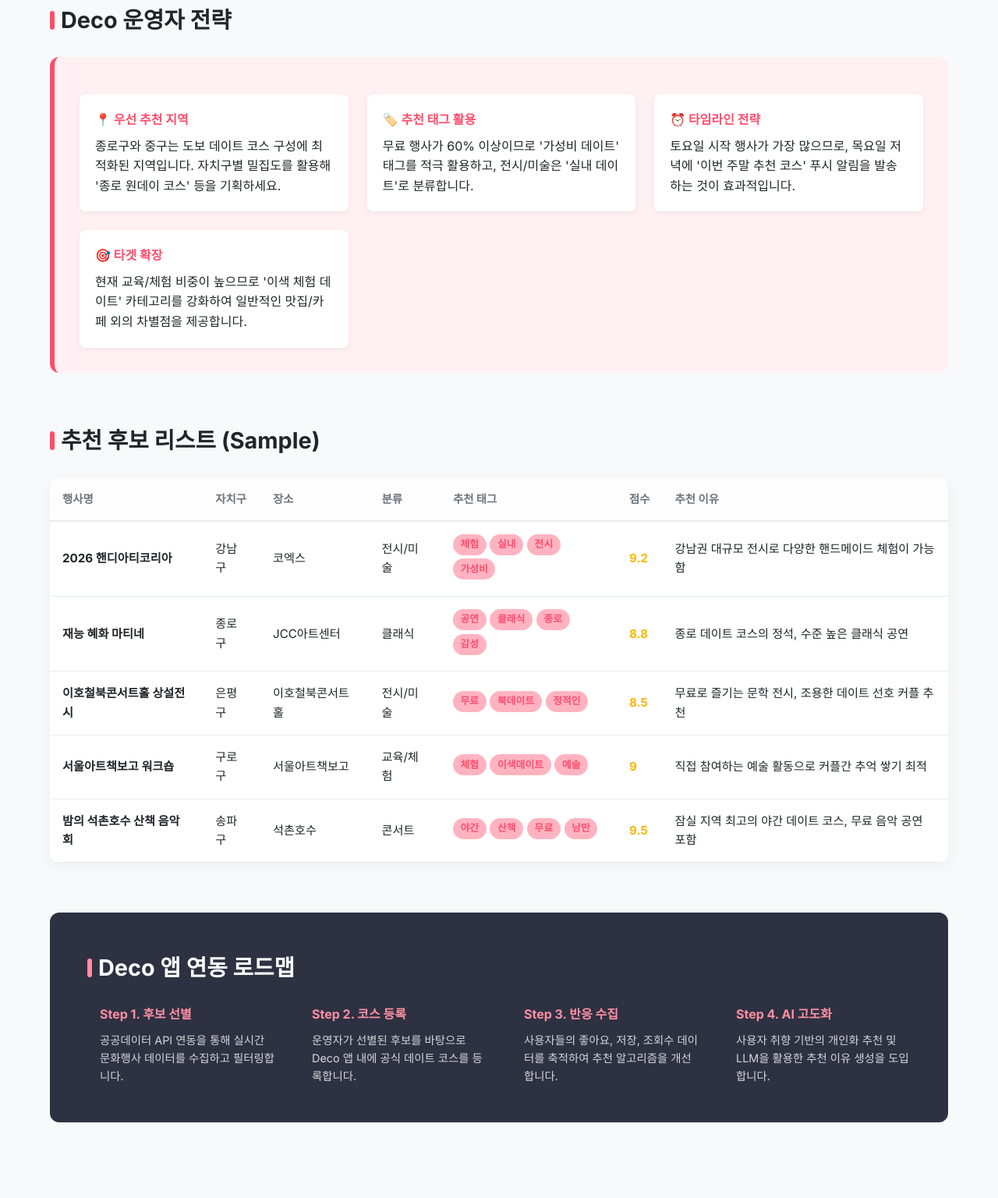
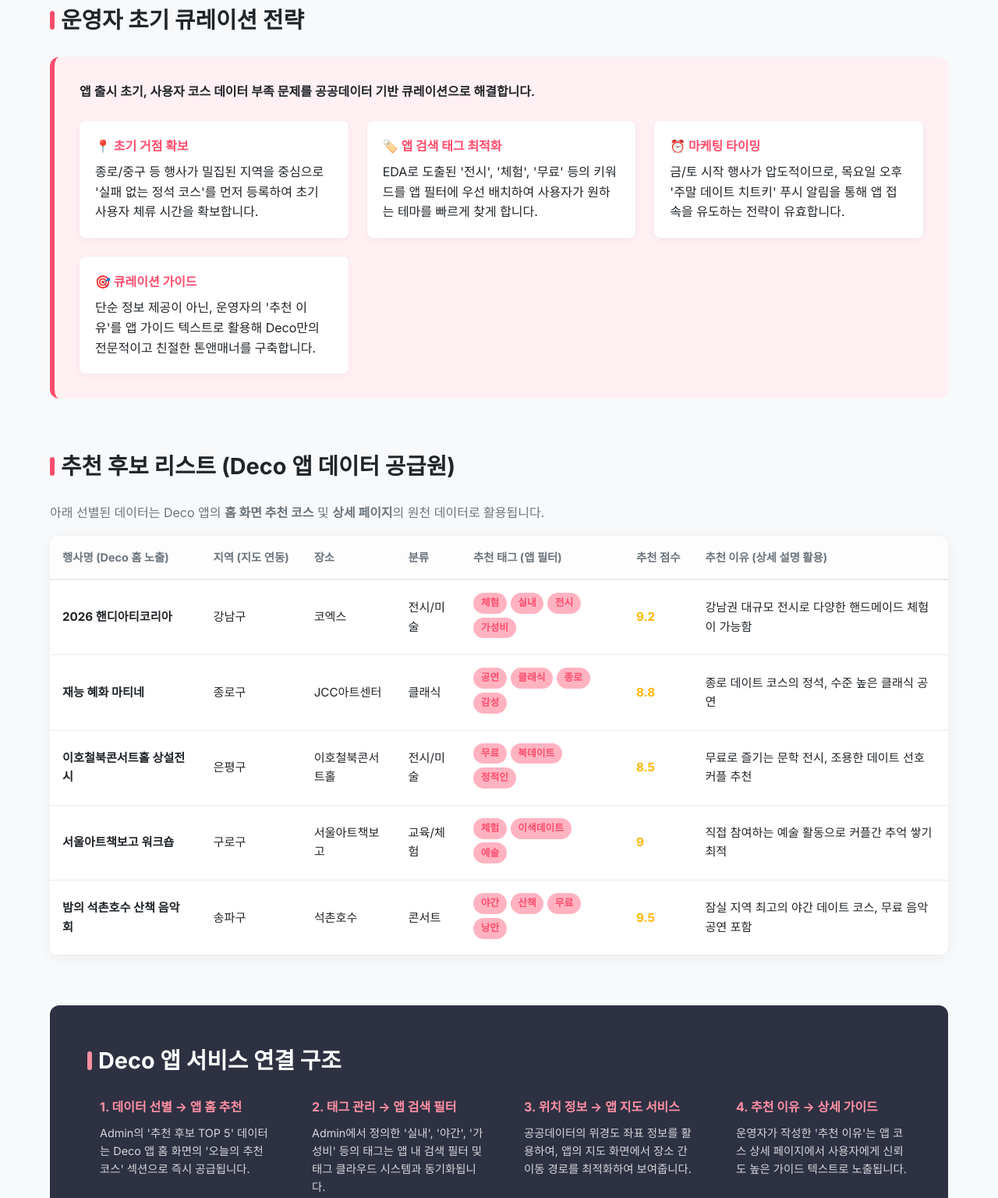
Before and after one commit to JIKYUNGHEE/DecoAdmin, a plain HTML site: page docs/index.html in a window 1280 px wide. Shown: the part 1330-2866 px from the top of the page at 78% size. Drawn offline with Linux system fonts and the light colour scheme.

```diff
--- a/docs/app.js
+++ b/docs/app.js
@@ -6,7 +6,8 @@
         category: "전시/미술",
         tags: ["체험", "실내", "전시", "가성비"],
         score: 9.2,
-        reason: "강남권 대규모 전시로 다양한 핸드메이드 체험이 가능함"
+        reason: "강남권 대규모 전시로 다양한 핸드메이드 체험이 가능함",
+        appSection: "홈 추천 코스"
     },
     {
         name: "재능 혜화 마티네",
@@ -15,7 +16,8 @@
         category: "클래식",
         tags: ["공연", "클래식", "종로", "감성"],
         score: 8.8,
-        reason: "종로 데이트 코스의 정석, 수준 높은 클래식 공연"
+        reason: "종로 데이트 코스의 정석, 수준 높은 클래식 공연",
+        appSection: "홈 추천 코스"
     },
     {
         name: "이호철북콘서트홀 상설전시",
@@ -24,7 +26,8 @@
         category: "전시/미술",
         tags: ["무료", "북데이트", "정적인"],
         score: 8.5,
-        reason: "무료로 즐기는 문학 전시, 조용한 데이트 선호 커플 추천"
+        reason: "무료로 즐기는 문학 전시, 조용한 데이트 선호 커플 추천",
+        appSection: "검색 필터 연동"
     },
     {
         name: "서울아트책보고 워크숍",
@@ -33,7 +36,8 @@
         category: "교육/체험",
         tags: ["체험", "이색데이트", "예술"],
         score: 9.0,
-        reason: "직접 참여하는 예술 활동으로 커플간 추억 쌓기 최적"
+        reason: "직접 참여하는 예술 활동으로 커플간 추억 쌓기 최적",
+        appSection: "코스 상세 가이드"
     },
     {
         name: "밤의 석촌호수 산책 음악회",
@@ -42,7 +46,8 @@
         category: "콘서트",
         tags: ["야간", "산책", "무료", "낭만"],
         score: 9.5,
-        reason: "잠실 지역 최고의 야간 데이트 코스, 무료 음악 공연 포함"
+        reason: "잠실 지역 최고의 야간 데이트 코스, 무료 음악 공연 포함",
+        appSection: "지도/야간 테마"
     }
 ];
 
--- a/docs/index.html
+++ b/docs/index.html
@@ -90,24 +90,25 @@
 
         <!-- Deco Operator Insights -->
         <section id="operator-insights">
-            <h2>Deco 운영자 전략</h2>
+            <h2>운영자 초기 큐레이션 전략</h2>
             <div class="insight-box">
+                <p style="margin-bottom: 1.5rem; color: var(--text-main); font-weight: 600;">앱 출시 초기, 사용자 코스 데이터 부족 문제를 공공데이터 기반 큐레이션으로 해결합니다.</p>
                 <div class="insight-list">
                     <div class="insight-item">
-                        <strong>📍 우선 추천 지역</strong>
-                        <p>종로구와 중구는 도보 데이트 코스 구성에 최적화된 지역입니다. 자치구별 밀집도를 활용해 '종로 원데이 코스' 등을 기획하세요.</p>
+                        <strong>📍 초기 거점 확보</strong>
+                        <p>종로/중구 등 행사가 밀집된 지역을 중심으로 '실패 없는 정석 코스'를 먼저 등록하여 초기 사용자 체류 시간을 확보합니다.</p>
                     </div>
                     <div class="insight-item">
-                        <strong>🏷️ 추천 태그 활용</strong>
-                        <p>무료 행사가 60% 이상이므로 '가성비 데이트' 태그를 적극 활용하고, 전시/미술은 '실내 데이트'로 분류합니다.</p>
+                        <strong>🏷️ 앱 검색 태그 최적화</strong>
+                        <p>EDA로 도출된 '전시', '체험', '무료' 등의 키워드를 앱 필터에 우선 배치하여 사용자가 원하는 테마를 빠르게 찾게 합니다.</p>
                     </div>
                     <div class="insight-item">
-                        <strong>⏰ 타임라인 전략</strong>
-                        <p>토요일 시작 행사가 가장 많으므로, 목요일 저녁에 '이번 주말 추천 코스' 푸시 알림을 발송하는 것이 효과적입니다.</p>
+                        <strong>⏰ 마케팅 타이밍</strong>
+                        <p>금/토 시작 행사가 압도적이므로, 목요일 오후 '주말 데이트 치트키' 푸시 알림을 통해 앱 접속을 유도하는 전략이 유효합니다.</p>
                     </div>
                     <div class="insight-item">
-                        <strong>🎯 타겟 확장</strong>
-                        <p>현재 교육/체험 비중이 높으므로 '이색 체험 데이트' 카테고리를 강화하여 일반적인 맛집/카페 외의 차별점을 제공합니다.</p>
+                        <strong>🎯 큐레이션 가이드</strong>
+                        <p>단순 정보 제공이 아닌, 운영자의 '추천 이유'를 앱 가이드 텍스트로 활용해 Deco만의 전문적이고 친절한 톤앤매너를 구축합니다.</p>
                     </div>
                 </div>
             </div>
@@ -115,18 +116,19 @@
 
         <!-- Recommendation Candidate Management -->
         <section id="recommendations">
-            <h2>추천 후보 리스트 (Sample)</h2>
+            <h2>추천 후보 리스트 (Deco 앱 데이터 공급원)</h2>
+            <p class="section-desc" style="margin-bottom: 1rem; color: var(--text-muted);">아래 선별된 데이터는 Deco 앱의 <strong>홈 화면 추천 코스</strong> 및 <strong>상세 페이지</strong>의 원천 데이터로 활용됩니다.</p>
             <div class="table-container">
                 <table>
                     <thead>
                         <tr>
-                            <th>행사명</th>
-                            <th>자치구</th>
+                            <th>행사명 (Deco 홈 노출)</th>
+                            <th>지역 (지도 연동)</th>
                             <th>장소</th>
                             <th>분류</th>
-                            <th>추천 태그</th>
-                            <th>점수</th>
-                            <th>추천 이유</th>
+                            <th>추천 태그 (앱 필터)</th>
+                            <th>추천 점수</th>
+                            <th>추천 이유 (상세 설명 활용)</th>
                         </tr>
                     </thead>
                     <tbody id="recommendation-body">
@@ -138,23 +140,23 @@
 
         <!-- Roadmap Section -->
         <section class="roadmap">
-            <h2>Deco 앱 연동 로드맵</h2>
+            <h2>Deco 앱 서비스 연결 구조</h2>
             <div class="roadmap-grid">
                 <div class="step">
-                    <h4>Step 1. 후보 선별</h4>
-                    <p>공공데이터 API 연동을 통해 실시간 문화행사 데이터를 수집하고 필터링합니다.</p>
+                    <h4>1. 데이터 선별 &rarr; 앱 홈 추천</h4>
+                    <p>Admin의 '추천 후보 TOP 5' 데이터는 Deco 앱 홈 화면의 '오늘의 추천 코스' 섹션으로 즉시 공급됩니다.</p>
                 </div>
                 <div class="step">
-                    <h4>Step 2. 코스 등록</h4>
-                    <p>운영자가 선별된 후보를 바탕으로 Deco 앱 내에 공식 데이트 코스를 등록합니다.</p>
+                    <h4>2. 태그 관리 &rarr; 앱 검색 필터</h4>
+                    <p>Admin에서 정의한 '실내', '야간', '가성비' 등의 태그는 앱 내 검색 필터 및 태그 클라우드 시스템과 동기화됩니다.</p>
                 </div>
                 <div class="step">
-                    <h4>Step 3. 반응 수집</h4>
-                    <p>사용자들의 좋아요, 저장, 조회수 데이터를 축적하여 추천 알고리즘을 개선합니다.</p>
+                    <h4>3. 위치 정보 &rarr; 앱 지도 서비스</h4>
+                    <p>공공데이터의 위경도 좌표 정보를 활용하여, 앱의 지도 화면에서 장소 간 이동 경로를 최적화하여 보여줍니다.</p>
                 </div>
                 <div class="step">
-                    <h4>Step 4. AI 고도화</h4>
-                    <p>사용자 취향 기반의 개인화 추천 및 LLM을 활용한 추천 이유 생성을 도입합니다.</p>
+                    <h4>4. 추천 이유 &rarr; 상세 가이드</h4>
+                    <p>운영자가 작성한 '추천 이유'는 앱 코스 상세 페이지에서 사용자에게 신뢰도 높은 가이드 텍스트로 노출됩니다.</p>
                 </div>
             </div>
         </section>
```
Also changed, not shown: docs/reference/deco-calendar-detail.png (added), docs/reference/deco-couple-connect.png (added), docs/reference/deco-course-detail.png (added), docs/reference/deco-course-place-detail.png (added), docs/reference/deco-home.png (added), 4 other files.
